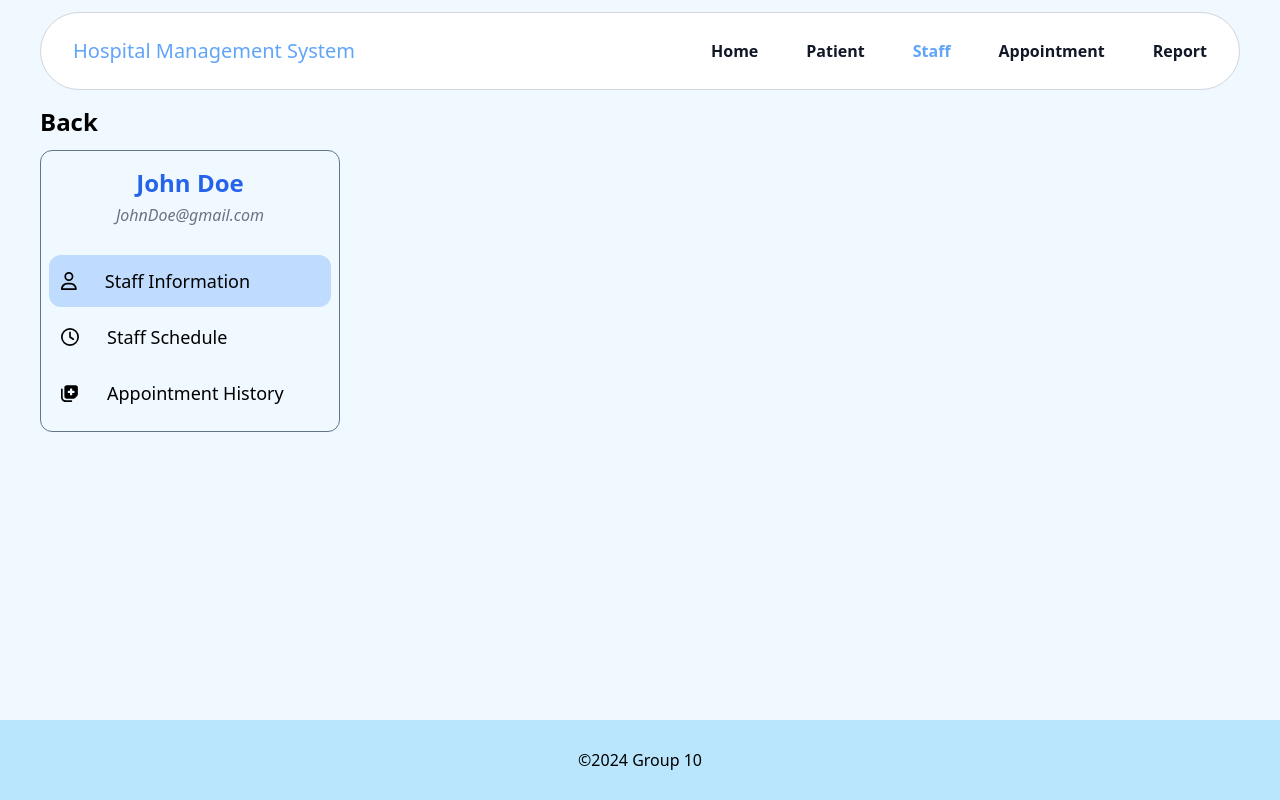
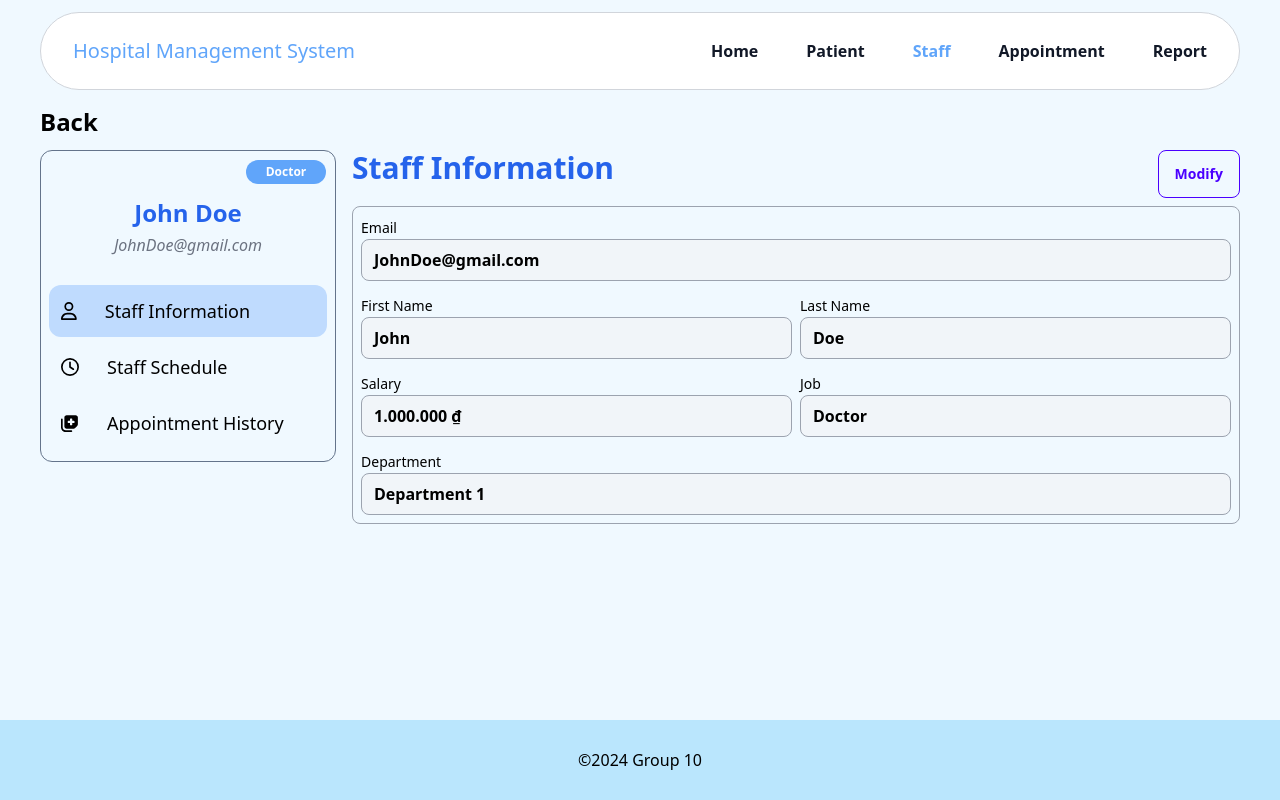
Before and after one commit to tom474/hospital_management_website, a React (Vite) app in the folder client/: page /staff/1 in a window 1280 px wide. Built offline with nearby package versions, Linux system fonts and the light colour scheme.

Commit message:
feat: finish staff information section

```diff
--- a/client/src/components/patient/detail/Schedule.jsx
+++ b/client/src/components/patient/detail/Schedule.jsx
@@ -11,7 +11,8 @@ const dummyData = [
 		doctor: "Dr. John Smith",
 		startTime: "10:00",
 		endTime: "11:00",
-		purpose: "General Checkup"
+		status: "Booked",
+		purpose: "Consultation"
 	},
 	{
 		id: 2,
@@ -19,7 +20,8 @@ const dummyData = [
 		doctor: "Dr. Emily Johnson",
 		startTime: "02:00",
 		endTime: "03:00",
-		purpose: "Follow-up on Blood Test Results"
+		status: "Booked",
+		purpose: "Medical Checkup"
 	},
 	{
 		id: 3,
@@ -27,8 +29,8 @@ const dummyData = [
 		doctor: "Dr. Michael Brown",
 		startTime: "09:00",
 		endTime: "10:00",
-		purpose:
-			"Consultation for Allergy Symptoms Consultation for Allergy SymptomsConsultation for Allergy SymptomsConsultation for Allergy Symptoms"
+		status: "Cancelled",
+		purpose: "Lab Test"
 	},
 	{
 		id: 4,
@@ -36,6 +38,7 @@ const dummyData = [
 		doctor: "Dr. Sarah Davis",
 		startTime: "11:30",
 		endTime: "12:30",
+		status: "Cancelled",
 		purpose: "Dermatology Consultation"
 	},
 	{
@@ -44,7 +47,8 @@ const dummyData = [
 		doctor: "Dr. David Wilson",
 		startTime: "01:00",
 		endTime: "02:00",
-		purpose: "Review of Medication Plan"
+		status: "Booked",
+		purpose: "Vaccination"
 	}
 ];
 
@@ -52,7 +56,8 @@ const columns = [
 	{ key: "date", title: "Date", size: "w-[10%]" },
 	{ key: "doctor", title: "Doctor", size: "w-[15%]" },
 	{ key: "time", title: "Time", size: "w-[12%]" },
-	{ key: "purpose", title: "Purpose", size: "w-4/12" },
+	{ key: "status", title: "Status", size: "w-[12%]" },
+	{ key: "purpose", title: "Purpose", size: "w-3/12" },
 	{ key: "action", title: "Action", size: "w-[0%]" }
 ];
 
@@ -70,6 +75,16 @@ export default function Schedule({ patient }) {
 
 	console.log(patient);
 	const fullName = `${patient.firstName} ${patient.lastName}`;
+
+	const displayJobType = (status) => {
+		const defaultStyle = "badge border-none text-white font-semibold";
+		if (status === "Booked") {
+			return <p className={`${defaultStyle}  bg-green-400`}>{status}</p>;
+		} else {
+			return <p className={`${defaultStyle}  bg-red-400`}>{status}</p>;
+		}
+	};
+
 	return (
 		<div className="w-9/12 mb-6">
 			<div className="mb-2 flex justify-between">
@@ -86,7 +101,11 @@ export default function Schedule({ patient }) {
 							{columns.map((column) => (
 								<th
 									key={column.key}
-									className={`${column.size} text-blue-500 text-base`}
+									className={`${
+										column.size
+									} text-blue-500 text-base ${
+										column.key == "status" && "text-center"
+									}`}
 								>
 									{column.title}
 								</th>
@@ -104,6 +123,9 @@ export default function Schedule({ patient }) {
 								</td>
 								<td className="align-top text-black">
 									{data.startTime} - {data.endTime}
+								</td>
+								<td className="align-top text-black flex justify-center">
+									{displayJobType(data.status)}
 								</td>
 								<td className="align-top text-black">
 									{data.purpose}
--- a/client/src/components/patient/detail/TreatmentModal.jsx
+++ b/client/src/components/patient/detail/TreatmentModal.jsx
@@ -1,6 +1,6 @@
 import PropTypes from "prop-types";
 import Select from "react-select";
-import FileDisplay from "./FileDisplay";
+import FileDisplay from "../../utils/FileDisplay";
 import { useState } from "react";
 import { FontAwesomeIcon } from "@fortawesome/react-fontawesome";
 import { faPlus } from "@fortawesome/free-solid-svg-icons";
--- /dev/null
+++ b/client/src/components/staff/detail/StaffInformation.jsx
@@ -0,0 +1,218 @@
+import PropTypes from "prop-types";
+import { useState } from "react";
+import { formatSalary } from "../../../utils/common";
+
+export default function StaffInformation({ staff }) {
+	const [staffUpdate, setStaffUpdate] = useState(staff);
+	const [isUpdate, setIsUpdate] = useState(false);
+
+	const handleIsUpdate = () => {
+		setIsUpdate((prev) => !prev);
+	};
+
+	const handleOnChange = (e) => {
+		const { name, value } = e.target;
+
+		console.log(name, value);
+		setStaffUpdate((prev) => ({ ...prev, [name]: value }));
+	};
+
+	const onSubmit = (e) => {
+		e.preventDefault();
+		console.log(staffUpdate);
+		setIsUpdate(false);
+	};
+
+	return (
+		<form onSubmit={onSubmit} className="w-9/12 mb-6">
+			<div className="mb-2 flex justify-between">
+				<h1 className="font-semibold text-3xl text-blue-600">
+					Staff Information
+				</h1>
+
+				<div
+					onClick={handleIsUpdate}
+					className={`btn btn-outline ${
+						isUpdate ? "btn-error" : "btn-primary"
+					} `}
+				>
+					{isUpdate ? "Cancel" : "Modify"}
+				</div>
+			</div>
+			<div className="border-[1px] rounded-lg border-solid border-gray-400 p-2">
+				<div>
+					<label htmlFor="email" className="text-black text-sm">
+						Email
+					</label>
+					{isUpdate ? (
+						<input
+							type="email"
+							placeholder="Enter email"
+							value={staffUpdate.email}
+							name="email"
+							id="email"
+							onChange={handleOnChange}
+							className="input input-bordered w-full bg-slate-50 mt-2 text-black font-medium border-sky-200"
+						/>
+					) : (
+						<div className="font-semibold text-black w-full py-2 px-3 rounded-lg border-[1px] border-solid border-gray-400 bg-slate-100">
+							{staffUpdate.email}
+						</div>
+					)}
+				</div>
+
+				<div className="flex gap-2 mt-3">
+					<div className="w-6/12">
+						<label
+							htmlFor="firstName"
+							className="text-black text-sm"
+						>
+							First Name
+						</label>
+						{isUpdate ? (
+							<input
+								type="text"
+								placeholder="Enter first name"
+								value={staffUpdate.firstName}
+								name="firstName"
+								id="firstName"
+								onChange={handleOnChange}
+								className="input input-bordered w-full bg-slate-50 mt-2 text-black font-medium border-sky-200"
+							/>
+						) : (
+							<div className="font-semibold text-black w-full py-2 px-3 rounded-lg border-[1px] border-solid border-gray-400 bg-slate-100">
+								{staffUpdate.firstName}
+							</div>
+						)}
+					</div>
+
+					<div className="w-6/12">
+						<label
+							htmlFor="lastName"
+							className="text-black text-sm"
+						>
+							Last Name
+						</label>
+						{isUpdate ? (
+							<input
+								type="text"
+								placeholder="Enter last name"
+								value={staffUpdate.lastName}
+								name="lastName"
+								id="lastName"
+								onChange={handleOnChange}
+								className="input input-bordered w-full mt-2 text-black font-medium bg-slate-50 border-sky-200"
+							/>
+						) : (
+							<div className="font-semibold text-black w-full py-2 px-3 rounded-lg border-[1px] border-solid border-gray-400 bg-slate-100">
+								{staffUpdate.lastName}
+							</div>
+						)}
+					</div>
+				</div>
+
+				<div className="flex gap-2 mt-3">
+					<div className="w-6/12">
+						<label htmlFor="salary" className="text-black text-sm">
+							Salary
+						</label>
+						{isUpdate ? (
+							<label className="input input-bordered flex items-center gap-2 bg-slate-50 border-sky-200">
+								<p>đ</p>
+								<input
+									type="number"
+									placeholder="Enter salary name"
+									value={staffUpdate.salary}
+									name="salary"
+									id="salary"
+									onChange={handleOnChange}
+									className=" w-full bg-slate-50 text-black font-medium border-sky-200"
+								/>
+							</label>
+						) : (
+							<div className="font-semibold text-black w-full py-2 px-3 rounded-lg border-[1px] border-solid border-gray-400 bg-slate-100">
+								{formatSalary(staffUpdate.salary)}
+							</div>
+						)}
+					</div>
+
+					<div className="w-6/12">
+						<label htmlFor="jobType" className="text-black text-sm">
+							Job
+						</label>
+						{isUpdate ? (
+							<div>
+								<select
+									defaultValue={staffUpdate.jobType}
+									name="jobType"
+									onChange={handleOnChange}
+									className="select select-bordered w-full gap-2 bg-slate-50 border-sky-200 font-semibold"
+								>
+									<option disabled>Choose job</option>
+									<option value={"Doctor"}>Doctor</option>
+									<option value={"Nurse"}>Nurse</option>
+									<option value={"Receptionist"}>
+										Receptionist
+									</option>
+								</select>
+							</div>
+						) : (
+							<div className="font-semibold text-black w-full py-2 px-3 rounded-lg border-[1px] border-solid border-gray-400 bg-slate-100">
+								{staffUpdate.jobType}
+							</div>
+						)}
+					</div>
+				</div>
+
+				<div className="mt-3">
+					<label htmlFor="department" className="text-black text-sm">
+						Department
+					</label>
+					{isUpdate ? (
+						<div>
+							<select
+								defaultValue={staffUpdate.department}
+								name="department"
+								onChange={handleOnChange}
+								className="select select-bordered w-full gap-2 bg-slate-50 border-sky-200 font-semibold"
+							>
+								<option disabled>Choose department</option>
+								<option value={"Department 1"}>
+									Department 1
+								</option>
+								<option value={"Department 2"}>
+									Department 2
+								</option>
+								<option value={"Department 3"}>
+									Department 3
+								</option>
+							</select>
+						</div>
+					) : (
+						<div className="font-semibold text-black w-full py-2 px-3 rounded-lg border-[1px] border-solid border-gray-400 bg-slate-100">
+							{staffUpdate.department}
+						</div>
+					)}
+				</div>
+				{isUpdate && (
+					<div className="mt-5 flex gap-1">
+						<button className="w-6/12 btn btn-success text-white">
+							Update
+						</button>
+						<button
+							type="reset"
+							onClick={() => setIsUpdate(false)}
+							className="w-6/12 btn btn-outline btn-error text-white"
+						>
+							cancel
+						</button>
+					</div>
+				)}
+			</div>
+		</form>
+	);
+}
+
+StaffInformation.propTypes = {
+	staff: PropTypes.object.isRequired
+};
--- a/client/src/components/staff/detail/StaffSidebar.jsx
+++ b/client/src/components/staff/detail/StaffSidebar.jsx
@@ -26,6 +26,29 @@ export default function StaffSidebar({ staff }) {
 		}
 	]);
 
+	const displayJobType = (jobType) => {
+		let defaultStyle =
+			"mt-2 py-1 text-xs rounded-full text-center w-fit min-w-20 font-bold justify-self-end";
+
+		if (jobType === "Doctor") {
+			defaultStyle += " bg-blue-400 text-white";
+		}
+
+		if (jobType === "Nurse") {
+			defaultStyle += " bg-green-400 text-white";
+		}
+
+		if (jobType === "Receptionist") {
+			defaultStyle += " bg-yellow-400 text-white";
+		}
+
+		return (
+			<td className="align-top text-black flex justify-center">
+				<p className={`${defaultStyle} `}>{jobType}</p>
+			</td>
+		);
+	};
+
 	const handleSelectOption = (title) => {
 		// Update the selected option in the sidebar.
 		setSidebarOptions((prev) => {
@@ -45,7 +68,10 @@ export default function StaffSidebar({ staff }) {
 
 	return (
 		<div className="w-3/12 flex flex-col justify-center items-center border-solid border-[1px] rounded-xl border-slate-500 h-fit">
-			<div className="flex flex-col items-center mt-4 mb-5">
+			<div className="w-full flex justify-end mr-4 mb-3">
+				{displayJobType(staff.jobType)}
+			</div>
+			<div className="flex flex-col items-center mb-5">
 				<p className="text-2xl text-blue-600 font-semibold">
 					{staff.firstName} {staff.lastName}
 				</p>
--- a/client/src/pages/StaffDetailPage.jsx
+++ b/client/src/pages/StaffDetailPage.jsx
@@ -1,5 +1,6 @@
 import { Link, useLocation } from "react-router-dom";
 import StaffSidebar from "../components/staff/detail/StaffSidebar";
+import StaffInformation from "../components/staff/detail/StaffInformation";
 
 const staff = {
 	id: 1,
@@ -7,7 +8,7 @@ const staff = {
 	firstName: "John",
 	lastName: "Doe",
 	email: "JohnDoe@gmail.com",
-	department: "Cardiology",
+	department: "Department 1",
 	salary: 1000000
 };
 
@@ -31,8 +32,10 @@ export default function StaffDetailPage() {
 			<div className="flex flex-row gap-4">
 				<StaffSidebar staff={staff} />
 
-				{option == "staff_information" && <div></div>}
-				{option == null && <div></div>}
+				{option == "staff_information" && (
+					<StaffInformation staff={staff} />
+				)}
+				{option == null && <StaffInformation staff={staff} />}
 				{option == "schedule" && <div></div>}
 				{option == "appointment_history" && <div></div>}
 			</div>
--- /dev/null
+++ b/client/src/utils/common.jsx
@@ -0,0 +1,8 @@
+export const formatSalary = (salary) => {
+	const formattedSalary = new Intl.NumberFormat("vi-VN", {
+		style: "currency",
+		currency: "VND"
+	}).format(salary);
+
+	return formattedSalary;
+};
```
Also changed, not shown: client/src/components/staff/main/StaffTable.jsx (+1 -9 lines), client/src/components/utils/FileDisplay.jsx (renamed from client/src/components/patient/detail/FileDisplay.jsx).
